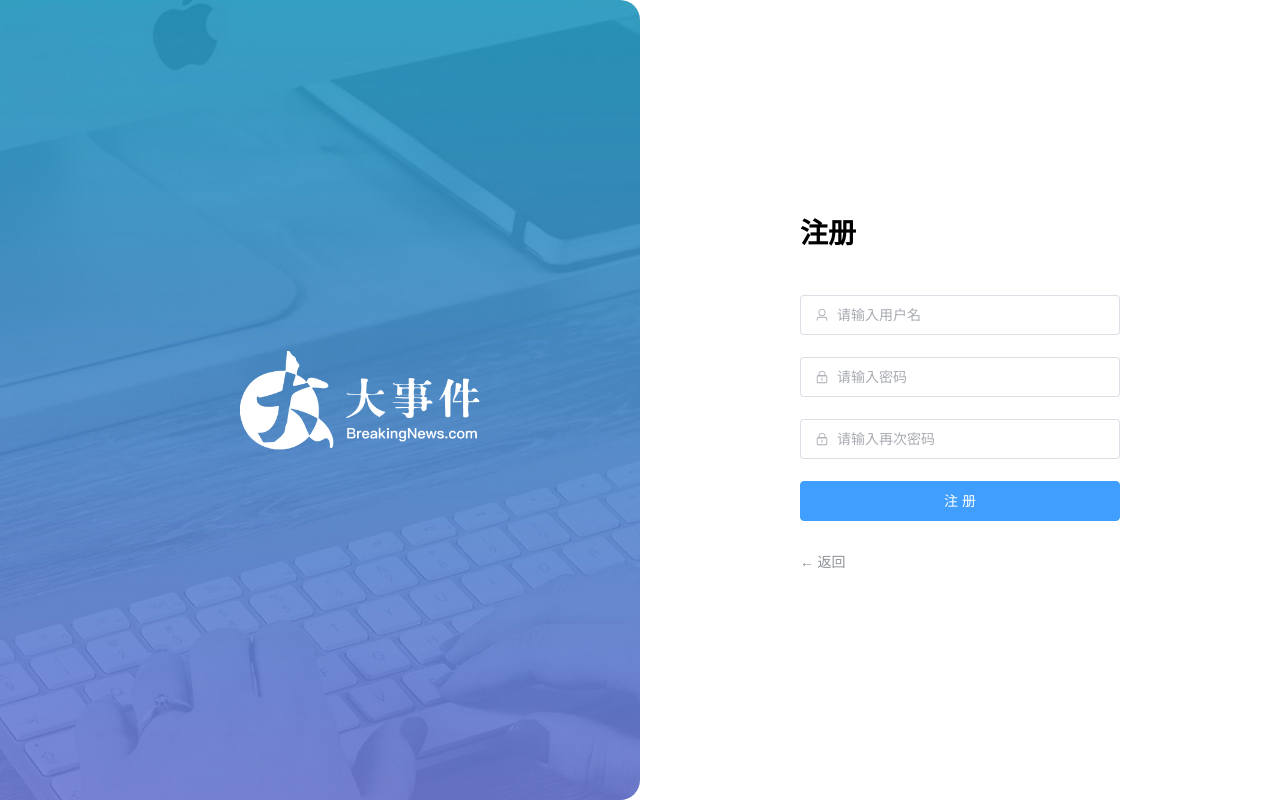
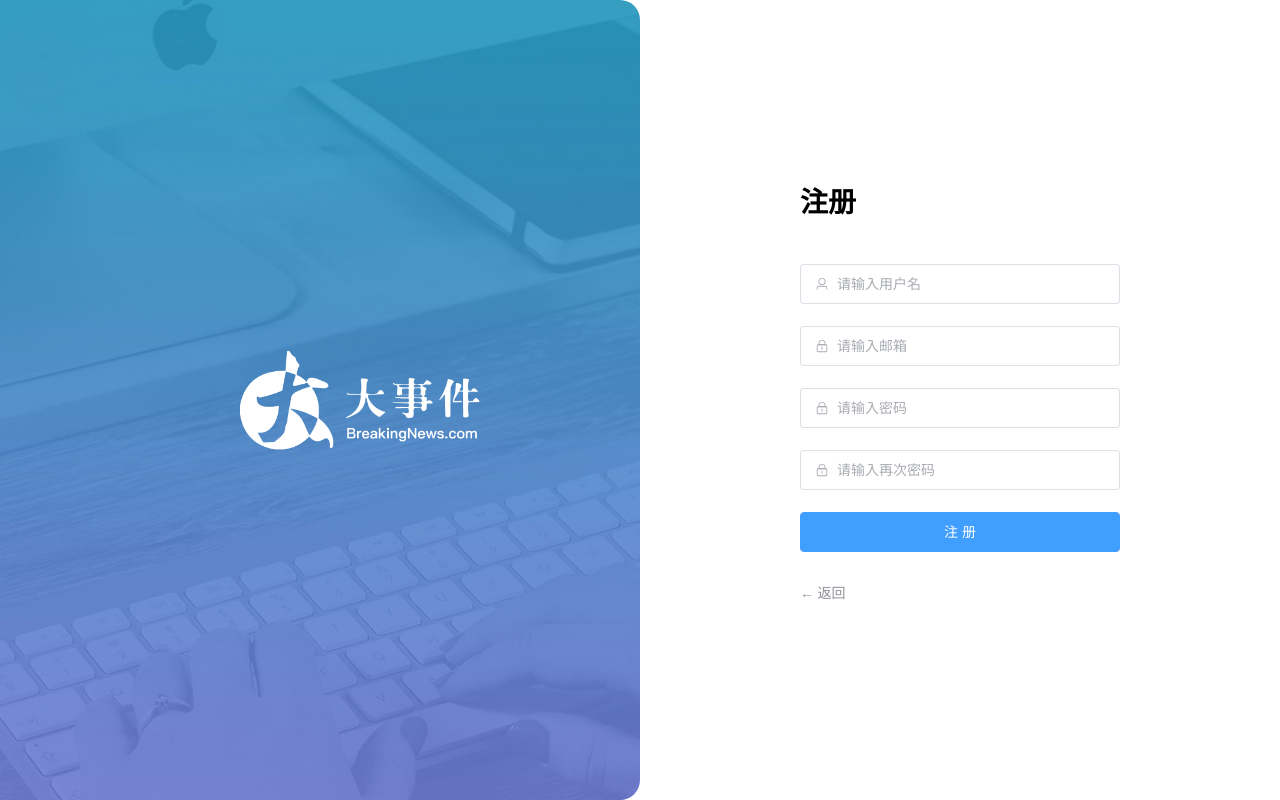
Before and after one commit to wowinn/big-event-frontend, a Vue app: page /login in a window 1280 px wide. Both pictures are taken after a click on the link "注册 →". Built offline with nearby package versions, Linux system fonts and the light colour scheme.

Commit message:
注册时添加邮箱

```diff
--- a/src/views/Login.vue
+++ b/src/views/Login.vue
@@ -7,6 +7,7 @@
 //定义数据模型
 const registerData = ref({
     username: '',
+    email: '',
     password: '',
     rePassword: '',
     remerber: false
@@ -27,6 +28,10 @@
         { required: true, message: '请输入用户名', trigger: 'blur' },
         { min: 5, max: 16, message: '长度为5~16位非空字符', trigger: 'blur' }
     ],
+    email: [
+        { required: true, message: '请输入邮箱', trigger: 'blur' },
+        { type: 'email', message: '请输入正确的邮箱地址', trigger: 'blur' }
+    ],
     password: [
         { required: true, message: '请输入密码', trigger: 'blur' },
         { min: 5, max: 16, message: '长度为5~16位非空字符', trigger: 'blur' }
@@ -40,7 +45,7 @@
 import { userRegisterService, userLoginService } from "@/api/user.js"
 const register = async () => {
     let result = await userRegisterService(registerData.value)
-    ElMessage.success(result.data.msg ? result.data.msg : '注册成功')
+    ElMessage.success('注册成功')
 }
 
 //绑定数据，复用注册表单的数据模型
@@ -54,7 +59,7 @@
 const tokenStore = useTokenStore()
 const login = async () => {
     let result = await userLoginService(registerData.value)
-    ElMessage.success(result.msg ? result.msg : '登录成功')
+    ElMessage.success('登录成功')
     //存储token
     tokenStore.setToken(result.data)
     //跳转到首页 路由完成跳转
@@ -104,6 +109,10 @@
                 </el-form-item>
                 <el-form-item prop="username">
                     <el-input :prefix-icon="User" placeholder="请输入用户名" v-model="registerData.username"></el-input>
+                </el-form-item>
+                <el-form-item prop="email">
+                    <el-input :prefix-icon="Lock" placeholder="请输入邮箱"
+                        v-model="registerData.email"></el-input>
                 </el-form-item>
                 <el-form-item prop="password">
                     <el-input :prefix-icon="Lock" type="password" show-password placeholder="请输入密码"
--- a/src/views/user/UserAvatar.vue
+++ b/src/views/user/UserAvatar.vue
@@ -20,6 +20,7 @@
 import { ElMessage } from 'element-plus';
 //头像修改
 const updateAvatar = async() => {
+    console.log(imgUrl.value)
     let result = await userAvatarUpdateService(imgUrl.value)
     ElMessage.success(result.msg ? result.msg :'修改成功')
     //修改pinia中的数据
```
